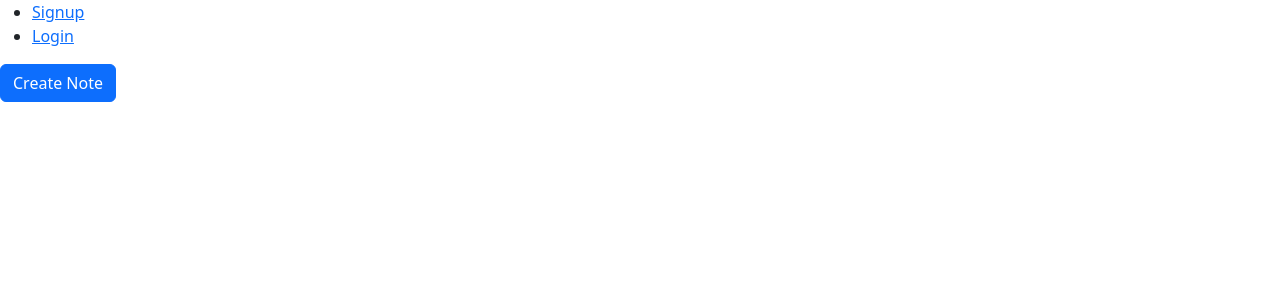
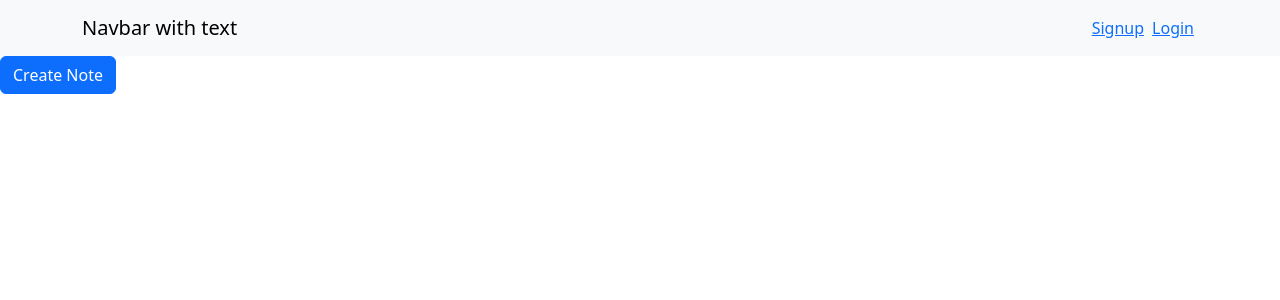
Before and after one commit to utkarshofficial/Mern-Batch-2, a React (Vite) app in the folder Notes/frontend/: page / in a window 1280 px wide. Shown: the top 300 px of the page. Built offline with nearby package versions, Linux system fonts and the light colour scheme.

Commit message:
Navbar style added

```diff
--- a/Notes/frontend/src/components/MyNavbar.jsx
+++ b/Notes/frontend/src/components/MyNavbar.jsx
@@ -1,36 +1,31 @@
 import React from "react";
 import { Link } from "react-router-dom";
 import { useAuth } from "../context/ContextProvider";
+import Container from "react-bootstrap/Container";
+import Navbar from "react-bootstrap/Navbar";
 
 const MyNavbar = () => {
   const { user } = useAuth();
   return (
-    <div>
-      <ul>
-        {!user ? (
-          <div>
-            <li>
-              <Link to="/signup">Signup</Link>
-            </li>
-            <li>
-              <Link to="/login">Login</Link>
-            </li>
-          </div>
-        ) : (
-          <div>
-            <li>
-              <Link to="/home">Home</Link>
-            </li>
-            <li>
-              <button>{user.name}</button>
-            </li>
-            <li>
-              <Link to="/logout">Logout</Link>
-            </li>
-          </div>
-        )}
-      </ul>
-    </div>
+    <Navbar className="bg-body-tertiary">
+      <Container>
+        <Navbar.Brand href="#home">Navbar with text</Navbar.Brand>
+        <Navbar.Toggle />
+        <Navbar.Collapse className="justify-content-end">
+          {!user ? (
+            <>
+              <Link className="m-1" to="/signup">Signup</Link>
+              <Link className="m-1" to="/login">Login</Link>
+            </>
+          ) : (
+            <div>
+              <Navbar.Text className="m-1" >Signed in as: <span className="text-danger">{user.name.toUpperCase()}</span></Navbar.Text>
+              <Link className="m-1"  to="/logout">Logout</Link>
+            </div>
+          )}
+        </Navbar.Collapse>
+      </Container>
+    </Navbar>
   );
 };
 
```
